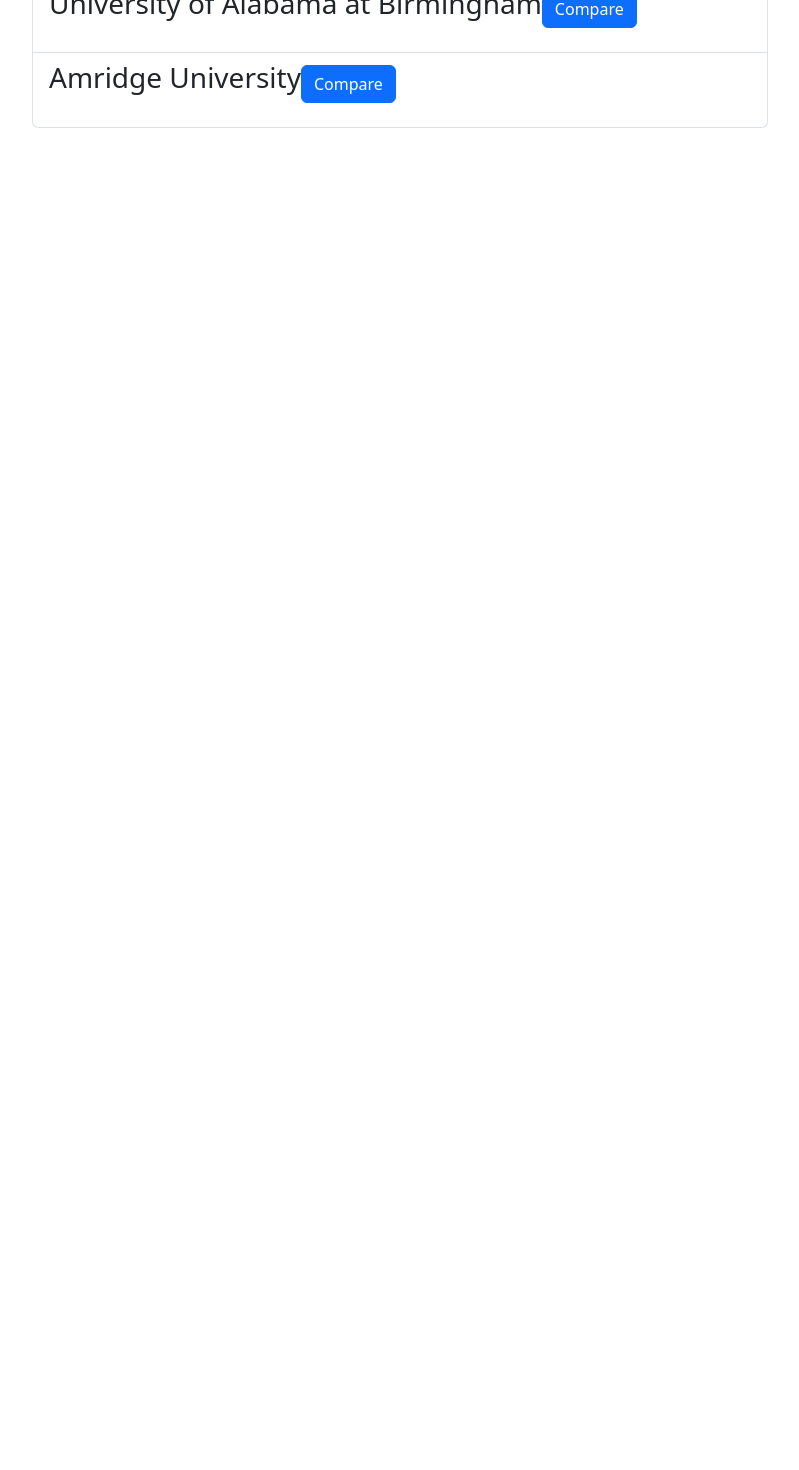
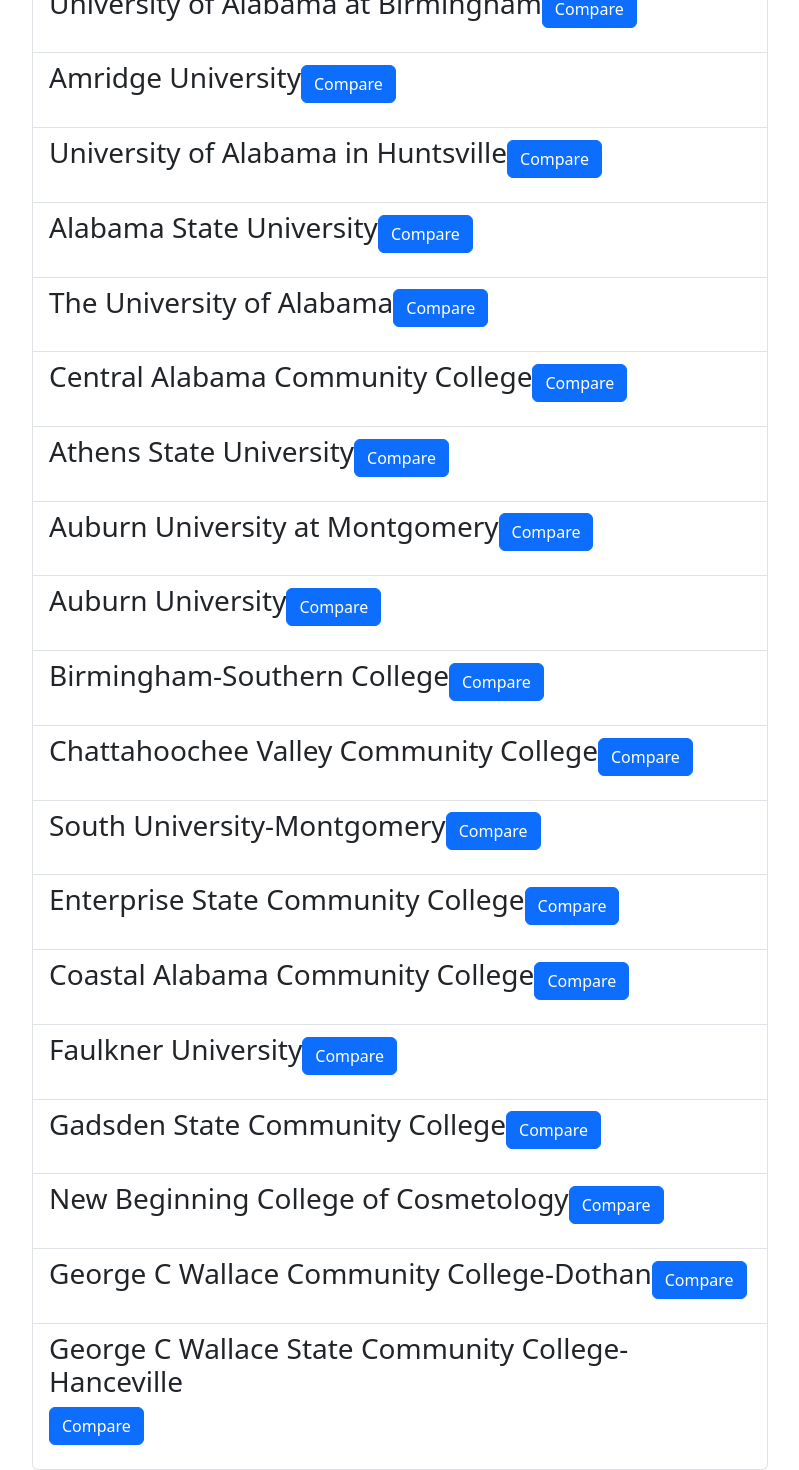
Before and after one commit to sharee-tech/coders-rise, a React (Create React App) app in the folder frontend/: page /favorites in a window 1280 px wide. Shown: the part 233-1703 px from the top of the page, without its empty margins (50-849 px from the left). Before the commit the page ends 800 px from the top, so only its background shows below. Built offline with nearby package versions, Linux system fonts and the light colour scheme.

Commit message:
Trying to configure results

```diff
--- a/frontend/src/components/form.js
+++ b/frontend/src/components/form.js
@@ -0,0 +1,113 @@
+import { useState } from "react"
+import data from "../data.json"
+import React from "react"
+import Button from "./Button"
+import states from "../routes/states"
+import { json } from "react-router-dom"
+
+
+
+export default function Form(){
+
+
+
+  const[degreeType, setDegreeType] = useState()
+  const[stateName, setStateName] = useState("")
+  const[maxTuition, setMaxTuition] = useState()
+  const[schoolSize, setSchoolSize] = useState(0)
+  let results=[]
+  let schoolSizeInt= parseInt(schoolSize)
+
+
+  // Using this function to update the state of degree
+// whenever a new option is selected from the dropdown
+
+  function handleConfirm(deg, loc, tui, size){
+    console.log("here")
+    data.map((datapoint, index) =>
+
+     ({datapoint}.datapoint["latest.cost.tuition.out_of_state"] >= {maxTuition}) ?
+    console.log({datapoint}.datapoint["school.name"]) : console.log("nope")
+
+
+
+    )
+    }
+
+
+    console.log({data}.data[9]["latest.student.size"])
+
+  console.log(degreeType)
+  console.log(stateName)
+  console.log(maxTuition)
+  console.log(schoolSize)
+
+  return(
+
+<div className="App">
+  <form>
+
+    <div className="form-group" >
+
+    {/* Creating our dropdown and passing it the handleDegreeChange
+      so that every time a new choice is selected, our degree state
+      updates and renders name of the degree.
+    */}
+    <label value= "inputDegree">Select a degree:</label>
+      <select className="form-control" onChange={(e) => setDegreeType(e.target.value)}>
+        {/* Creating the default / starting option for our
+          dropdown.
+         */}
+        <option value= "degree level"> -- Select a degree level -- </option>
+        <option value = "1">Non-degree granting </option>
+        <option value="2">Associate Degree </option>
+        <option value="3">Bachelor's Degree </option>
+        <option value="4">Graduate Degree </option>
+      </select>
+    </div>
+
+    <div className="form-group">
+    <label value= "inputState">Select a state:</label>
+      <select className="form-control" onChange={(e) => setStateName(e.target.value)}>
+        value= {stateName}
+        {states.map((state, index) => (
+         <option value={state} key={index} >
+            {state}
+          </option>
+          ))}
+      </select>
+    </div>
+
+    <div className="form-group">
+    <label value = {maxTuition}>Tuition maximum:</label>
+    <input
+    type="text"
+    className="form-control"
+    id=""
+    placeholder="Enter maximum tuition"
+    onChange={(e) => setMaxTuition(e.target.value)}></input>
+    </div>
+
+
+   <div className="form-group" >
+
+      <label value= {schoolSize}>Select a school size:</label>
+      <select className="form-control" onChange={(e) => setSchoolSize(e.target.value)}>
+        <option value= "school size"> -- Select a school size -- </option>
+        <option value = "2000">small: under 2,000 </option>
+        <option value="medium">medium: 2,000-15,000</option>
+        <option value="large">large: 15,000+ </option>
+      </select>
+    </div>
+
+    <Button onClick={() => handleConfirm(degreeType, stateName, maxTuition, schoolSize)}>Submit</Button>
+    </form>
+</div>
+
+
+
+
+  )
+
+
+}
--- a/frontend/src/data.json
+++ b/frontend/src/data.json
@@ -1,32 +1,202 @@
 [
   {
+      "latest.student.size": 5098,
+      "latest.cost.tuition.out_of_state": 18634,
+      "school.name": "Alabama A & M University",
+      "school.degrees_awarded.highest": 4,
+      "school.degrees_awarded.predominant": 3,
       "school.city": "Normal",
       "school.state": "AL",
-    "latest.student.size": 5098,
-    "latest.cost.tuition.in_state": 10024,
-    "latest.cost.tuition.out_of_state": 18634,
-    "school.degrees_awarded.highest": 4,
-    "school.name": "Alabama A & M University",
       "id": 100654
   },
   {
+      "latest.student.size": 13284,
+      "latest.cost.tuition.out_of_state": 20400,
+      "school.name": "University of Alabama at Birmingham",
+      "school.degrees_awarded.highest": 4,
+      "school.degrees_awarded.predominant": 3,
       "school.city": "Birmingham",
       "school.state": "AL",
-    "latest.student.size": 13284,
-    "latest.cost.tuition.in_state": 8568,
-    "latest.cost.tuition.out_of_state": 20400,
-    "school.degrees_awarded.highest": 4,
-    "school.name": "University of Alabama at Birmingham",
       "id": 100663
   },
   {
+      "latest.student.size": 251,
+      "latest.cost.tuition.out_of_state": null,
+      "school.name": "Amridge University",
+      "school.degrees_awarded.highest": 4,
+      "school.degrees_awarded.predominant": 3,
       "school.city": "Montgomery",
       "school.state": "AL",
-    "latest.student.size": 251,
-    "latest.cost.tuition.in_state": null,
+      "id": 100690
+  },
+  {
+      "latest.student.size": 7358,
+      "latest.cost.tuition.out_of_state": 23884,
+      "school.name": "University of Alabama in Huntsville",
+      "school.degrees_awarded.highest": 4,
+      "school.degrees_awarded.predominant": 3,
+      "school.city": "Huntsville",
+      "school.state": "AL",
+      "id": 100706
+  },
+  {
+      "latest.student.size": 3495,
+      "latest.cost.tuition.out_of_state": 19396,
+      "school.name": "Alabama State University",
+      "school.degrees_awarded.highest": 4,
+      "school.degrees_awarded.predominant": 3,
+      "school.city": "Montgomery",
+      "school.state": "AL",
+      "id": 100724
+  },
+  {
+      "latest.student.size": 30725,
+      "latest.cost.tuition.out_of_state": 31090,
+      "school.name": "The University of Alabama",
+      "school.degrees_awarded.highest": 4,
+      "school.degrees_awarded.predominant": 3,
+      "school.city": "Tuscaloosa",
+      "school.state": "AL",
+      "id": 100751
+  },
+  {
+      "latest.student.size": 940,
+      "latest.cost.tuition.out_of_state": 8620,
+      "school.name": "Central Alabama Community College",
+      "school.degrees_awarded.highest": 2,
+      "school.degrees_awarded.predominant": 2,
+      "school.city": "Alexander City",
+      "school.state": "AL",
+      "id": 100760
+  },
+  {
+      "latest.student.size": 2511,
       "latest.cost.tuition.out_of_state": null,
+      "school.name": "Athens State University",
       "school.degrees_awarded.highest": 4,
-    "school.name": "Amridge University",
-    "id": 100690
+      "school.degrees_awarded.predominant": 3,
+      "school.city": "Athens",
+      "school.state": "AL",
+      "id": 100812
+  },
+  {
+      "latest.student.size": 3742,
+      "latest.cost.tuition.out_of_state": 18820,
+      "school.name": "Auburn University at Montgomery",
+      "school.degrees_awarded.highest": 4,
+      "school.degrees_awarded.predominant": 3,
+      "school.city": "Montgomery",
+      "school.state": "AL",
+      "id": 100830
+  },
+  {
+      "latest.student.size": 24782,
+      "latest.cost.tuition.out_of_state": 31986,
+      "school.name": "Auburn University",
+      "school.degrees_awarded.highest": 4,
+      "school.degrees_awarded.predominant": 3,
+      "school.city": "Auburn",
+      "school.state": "AL",
+      "id": 100858
+  },
+  {
+      "latest.student.size": 1048,
+      "latest.cost.tuition.out_of_state": 20100,
+      "school.name": "Birmingham-Southern College",
+      "school.degrees_awarded.highest": 3,
+      "school.degrees_awarded.predominant": 3,
+      "school.city": "Birmingham",
+      "school.state": "AL",
+      "id": 100937
+  },
+  {
+      "latest.student.size": 1107,
+      "latest.cost.tuition.out_of_state": 7128,
+      "school.name": "Chattahoochee Valley Community College",
+      "school.degrees_awarded.highest": 2,
+      "school.degrees_awarded.predominant": 1,
+      "school.city": "Phenix City",
+      "school.state": "AL",
+      "id": 101028
+  },
+  {
+      "latest.student.size": 337,
+      "latest.cost.tuition.out_of_state": 17014,
+      "school.name": "South University-Montgomery",
+      "school.degrees_awarded.highest": 4,
+      "school.degrees_awarded.predominant": 3,
+      "school.city": "Montgomery",
+      "school.state": "AL",
+      "id": 101116
+  },
+  {
+      "latest.student.size": 1336,
+      "latest.cost.tuition.out_of_state": 8550,
+      "school.name": "Enterprise State Community College",
+      "school.degrees_awarded.highest": 2,
+      "school.degrees_awarded.predominant": 2,
+      "school.city": "Enterprise",
+      "school.state": "AL",
+      "id": 101143
+  },
+  {
+      "latest.student.size": 5217,
+      "latest.cost.tuition.out_of_state": 8850,
+      "school.name": "Coastal Alabama Community College",
+      "school.degrees_awarded.highest": 2,
+      "school.degrees_awarded.predominant": 2,
+      "school.city": "Bay Minette",
+      "school.state": "AL",
+      "id": 101161
+  },
+  {
+      "latest.student.size": 1696,
+      "latest.cost.tuition.out_of_state": 23490,
+      "school.name": "Faulkner University",
+      "school.degrees_awarded.highest": 4,
+      "school.degrees_awarded.predominant": 3,
+      "school.city": "Montgomery",
+      "school.state": "AL",
+      "id": 101189
+  },
+  {
+      "latest.student.size": 3513,
+      "latest.cost.tuition.out_of_state": 6888,
+      "school.name": "Gadsden State Community College",
+      "school.degrees_awarded.highest": 2,
+      "school.degrees_awarded.predominant": 2,
+      "school.city": "Gadsden",
+      "school.state": "AL",
+      "id": 101240
+  },
+  {
+      "latest.student.size": 57,
+      "latest.cost.tuition.out_of_state": null,
+      "school.name": "New Beginning College of Cosmetology",
+      "school.degrees_awarded.highest": 1,
+      "school.degrees_awarded.predominant": 1,
+      "school.city": "Albertville",
+      "school.state": "AL",
+      "id": 101277
+  },
+  {
+      "latest.student.size": 3191,
+      "latest.cost.tuition.out_of_state": 8790,
+      "school.name": "George C Wallace Community College-Dothan",
+      "school.degrees_awarded.highest": 2,
+      "school.degrees_awarded.predominant": 1,
+      "school.city": "Dothan",
+      "school.state": "AL",
+      "id": 101286
+  },
+  {
+      "latest.student.size": 4303,
+      "latest.cost.tuition.out_of_state": 8550,
+      "school.name": "George C Wallace State Community College-Hanceville",
+      "school.degrees_awarded.highest": 2,
+      "school.degrees_awarded.predominant": 1,
+      "school.city": "Hanceville",
+      "school.state": "AL",
+      "id": 101295
   }
 ]
--- a/frontend/src/routes/Account.js
+++ b/frontend/src/routes/Account.js
@@ -1,5 +1,5 @@
 import Navbar from "../components/Navbar";
-import Profile from "../../src/components/Profile";
+import Profile from "../components/Profile";
 
 export default function Account() {
   return (
--- a/frontend/src/routes/Search.js
+++ b/frontend/src/routes/Search.js
@@ -1,10 +1,12 @@
 import Navbar from "../components/Navbar";
+import Form from "../components/form";
 
 export default function Search() {
   return (
     <div>
       <Navbar />
       <h1>Welcome to Search </h1>
+      <Form/>
     </div>
   );
 }
--- /dev/null
+++ b/frontend/src/routes/states.js
@@ -0,0 +1,3 @@
+
+const states = ['AL','AK','AZ','AR','CA','CO','CT','DE','FL','GA','HI','ID','IL','IN','IA','KS','KY','LA','ME','MD','MA','MI','MN','MS','MO','MT','NE','NV','NH','NJ','NM','NY','NC','ND','OH','OK','OR','PA','RI','SC','SD','TN','TX','UT','VT','VA','WA','WV','WI','WY']
+export default states;
```
Also changed, not shown: 1 other file (tests, documents, lock files or other folders). Lines whose indentation alone changed are shown as unchanged.
